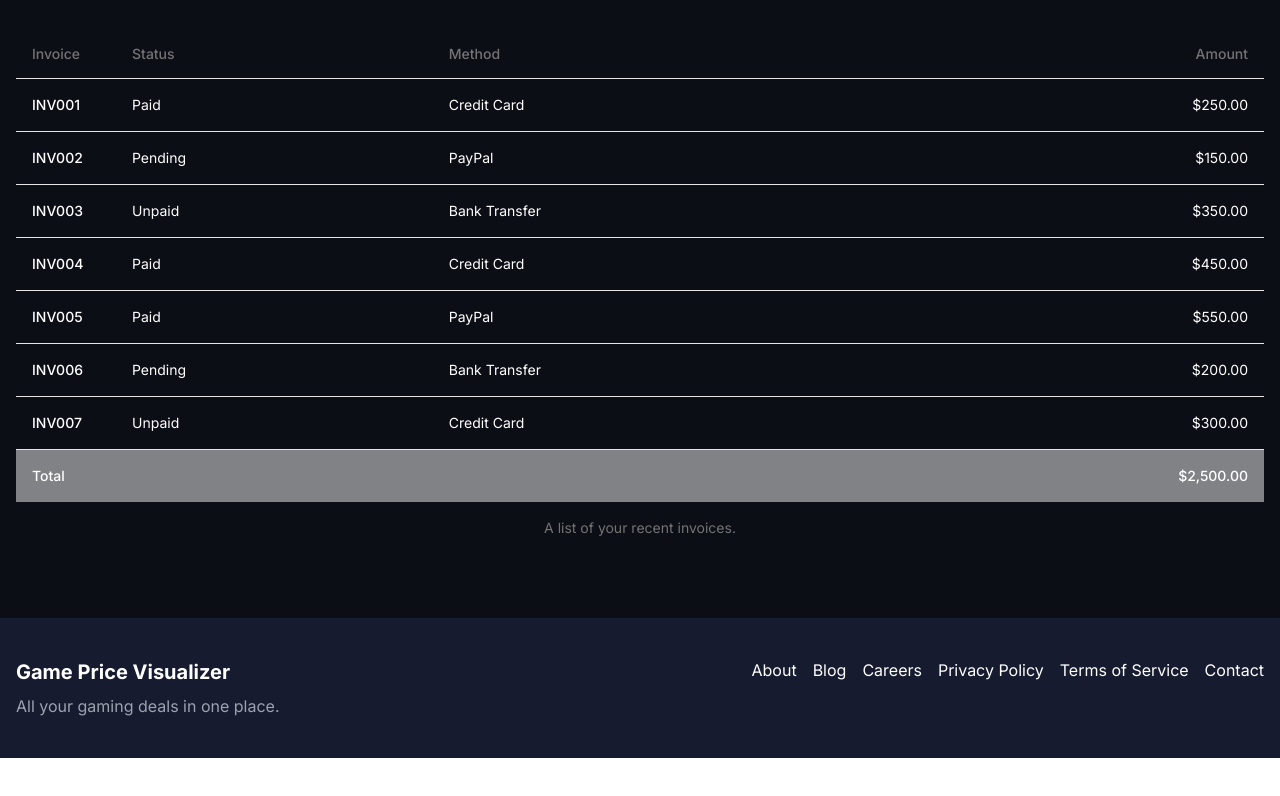
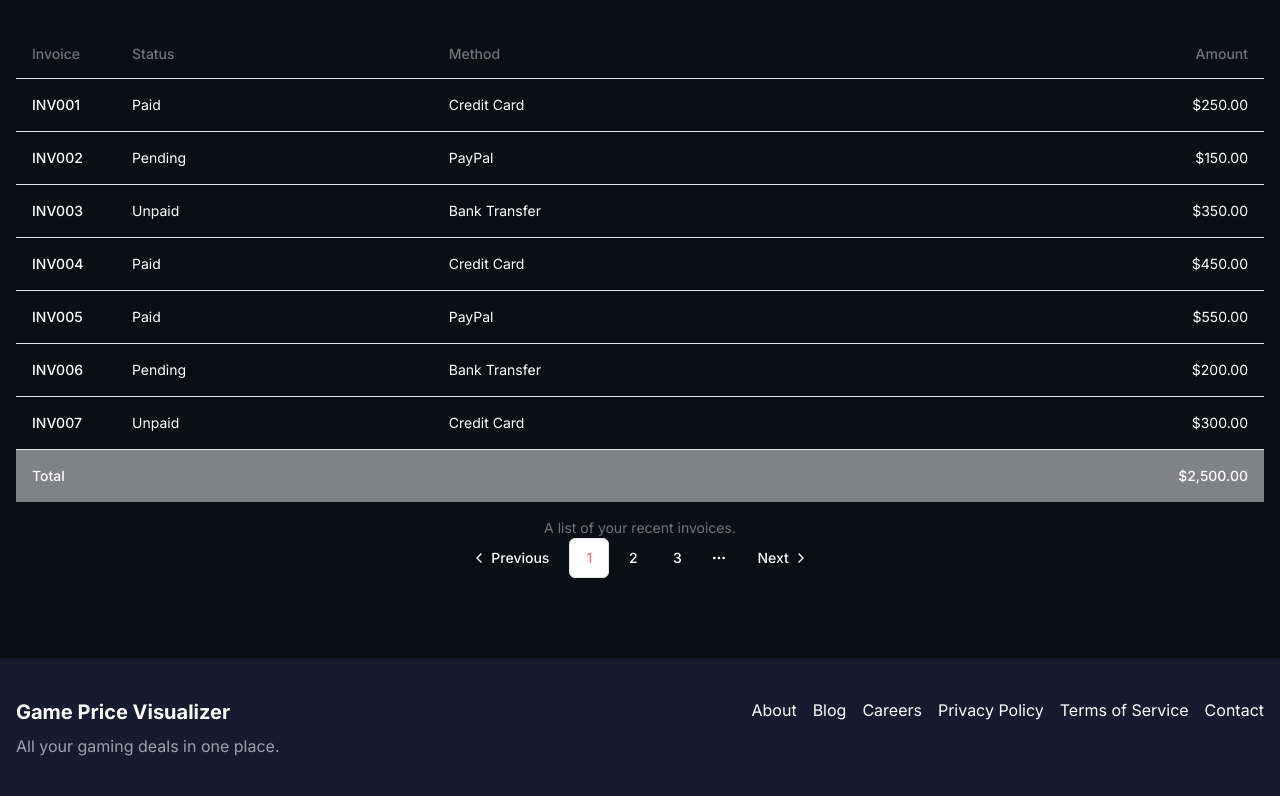
Before and after one commit to AitorGallardo/game-prices-info, a Next.js app: page /topGames23 in a window 1280 px wide. Shown: the part 594-1390 px from the top of the page. Before the commit the page ends 1352 px from the top, so only its background shows below. Built offline with nearby package versions, Linux system fonts and the light colour scheme.

Commit message:
pagiantion okey + url

```diff
--- a/app/topGames23/page.tsx
+++ b/app/topGames23/page.tsx
@@ -1,4 +1,6 @@
+
 import {  NavigationButton } from "@/components/nav-button";
+import { PaginationDemo } from "@/components/pagination-demo";
 import Search from "@/components/search";
 import { TableDemo } from "@/components/table-demo";
 import Link from "next/link";
@@ -27,6 +29,7 @@
           <h2 className="text-center text-4xl font-bold">Games List</h2>
           <Search className="my-8" placeholder="Search"/>
           <TableDemo/>
+          <PaginationDemo/>
           {/* <div className="mt-8 grid grid-cols-1 md:grid-cols-2 lg:grid-cols-3 gap-8">
             <div className="flex flex-col items-center">
 
--- /dev/null
+++ b/components/pagination-demo.tsx
@@ -0,0 +1,53 @@
+"use client";
+
+import {
+    Pagination,
+    PaginationContent,
+    PaginationEllipsis,
+    PaginationItem,
+    PaginationLink,
+    PaginationNext,
+    PaginationPrevious,
+  } from "@/components/ui/pagination"
+import { usePathname, useSearchParams } from "next/navigation";
+
+  export function PaginationDemo() {
+
+    const pathname = usePathname();
+    const searchParams = useSearchParams();
+    const currentPage = Number(searchParams.get("page")) || 1;
+    const allPages = 10; // funcion para generar la paginacion
+
+    const createPageURL = (page: number) => {
+        const params = new URLSearchParams(searchParams);
+        params.set('page', page.toString());
+        return `${pathname}?${params.toString()}`;
+    }
+
+    return (
+      <Pagination>
+        <PaginationContent>
+          <PaginationItem>
+            <PaginationPrevious href={createPageURL(currentPage-1)} />
+          </PaginationItem>
+          <PaginationItem >
+            <PaginationLink href={createPageURL(1)} isActive={currentPage===1} >1</PaginationLink>
+          </PaginationItem>
+          <PaginationItem>
+            <PaginationLink href={createPageURL(2)} isActive={currentPage===2} >
+                2
+            </PaginationLink>
+          </PaginationItem>
+          <PaginationItem>
+            <PaginationLink href={createPageURL(3)} isActive={currentPage===3} >3</PaginationLink>
+          </PaginationItem>
+          <PaginationItem>
+            <PaginationEllipsis />
+          </PaginationItem>
+          <PaginationItem>
+            <PaginationNext href={createPageURL(currentPage+1)} />
+          </PaginationItem>
+        </PaginationContent>
+      </Pagination>
+    )
+  }
--- /dev/null
+++ b/components/ui/pagination.tsx
@@ -0,0 +1,117 @@
+import * as React from "react"
+import { ChevronLeft, ChevronRight, MoreHorizontal } from "lucide-react"
+
+import { cn } from "@/lib/utils"
+import { ButtonProps, buttonVariants } from "@/components/ui/button"
+
+const Pagination = ({ className, ...props }: React.ComponentProps<"nav">) => (
+  <nav
+    role="navigation"
+    aria-label="pagination"
+    className={cn("mx-auto flex w-full justify-center", className)}
+    {...props}
+  />
+)
+Pagination.displayName = "Pagination"
+
+const PaginationContent = React.forwardRef<
+  HTMLUListElement,
+  React.ComponentProps<"ul">
+>(({ className, ...props }, ref) => (
+  <ul
+    ref={ref}
+    className={cn("flex flex-row items-center gap-1", className)}
+    {...props}
+  />
+))
+PaginationContent.displayName = "PaginationContent"
+
+const PaginationItem = React.forwardRef<
+  HTMLLIElement,
+  React.ComponentProps<"li">
+>(({ className, ...props }, ref) => (
+  <li ref={ref} className={cn("", className)} {...props} />
+))
+PaginationItem.displayName = "PaginationItem"
+
+type PaginationLinkProps = {
+  isActive?: boolean
+} & Pick<ButtonProps, "size"> &
+  React.ComponentProps<"a">
+
+const PaginationLink = ({
+  className,
+  isActive,
+  size = "icon",
+  ...props
+}: PaginationLinkProps) => (
+  <a
+    aria-current={isActive ? "page" : undefined}
+    className={cn(
+      buttonVariants({
+        variant: isActive ? "outline" : "ghost",
+        size,
+      }),
+      `aria-[current='page']:text-red-400 ${className}`
+    )}
+    {...props}
+  />
+)
+PaginationLink.displayName = "PaginationLink"
+
+const PaginationPrevious = ({
+  className,
+  ...props
+}: React.ComponentProps<typeof PaginationLink>) => (
+  <PaginationLink
+    aria-label="Go to previous page"
+    size="default"
+    className={cn("gap-1 pl-2.5", className)}
+    {...props}
+  >
+    <ChevronLeft className="h-4 w-4" />
+    <span>Previous</span>
+  </PaginationLink>
+)
+PaginationPrevious.displayName = "PaginationPrevious"
+
+const PaginationNext = ({
+  className,
+  ...props
+}: React.ComponentProps<typeof PaginationLink>) => (
+  <PaginationLink
+    aria-label="Go to next page"
+    size="default"
+    className={cn("gap-1 pr-2.5", className)}
+    {...props}
+  >
+    <span>Next</span>
+    <ChevronRight className="h-4 w-4" />
+  </PaginationLink>
+)
+PaginationNext.displayName = "PaginationNext"
+
+const PaginationEllipsis = ({
+  className,
+  ...props
+}: React.ComponentProps<"span">) => (
+  <span
+    aria-hidden
+    className={cn("flex h-9 w-9 items-center justify-center", className)}
+    {...props}
+  >
+    <MoreHorizontal className="h-4 w-4" />
+    <span className="sr-only">More pages</span>
+  </span>
+)
+PaginationEllipsis.displayName = "PaginationEllipsis"
+
+export {
+  Pagination,
+  PaginationContent,
+  PaginationEllipsis,
+  PaginationItem,
+  PaginationLink,
+  PaginationNext,
+  PaginationPrevious,
+}
```
